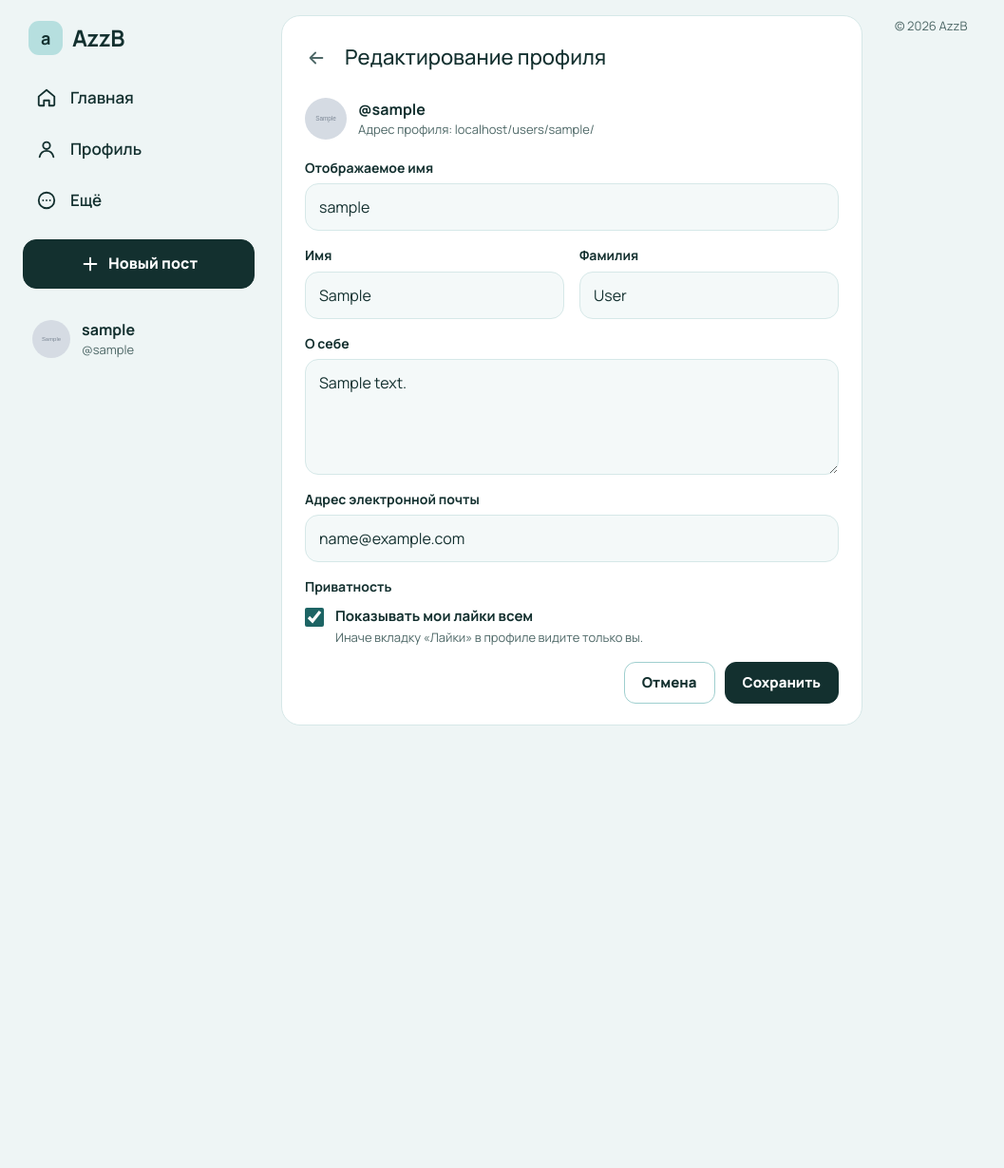
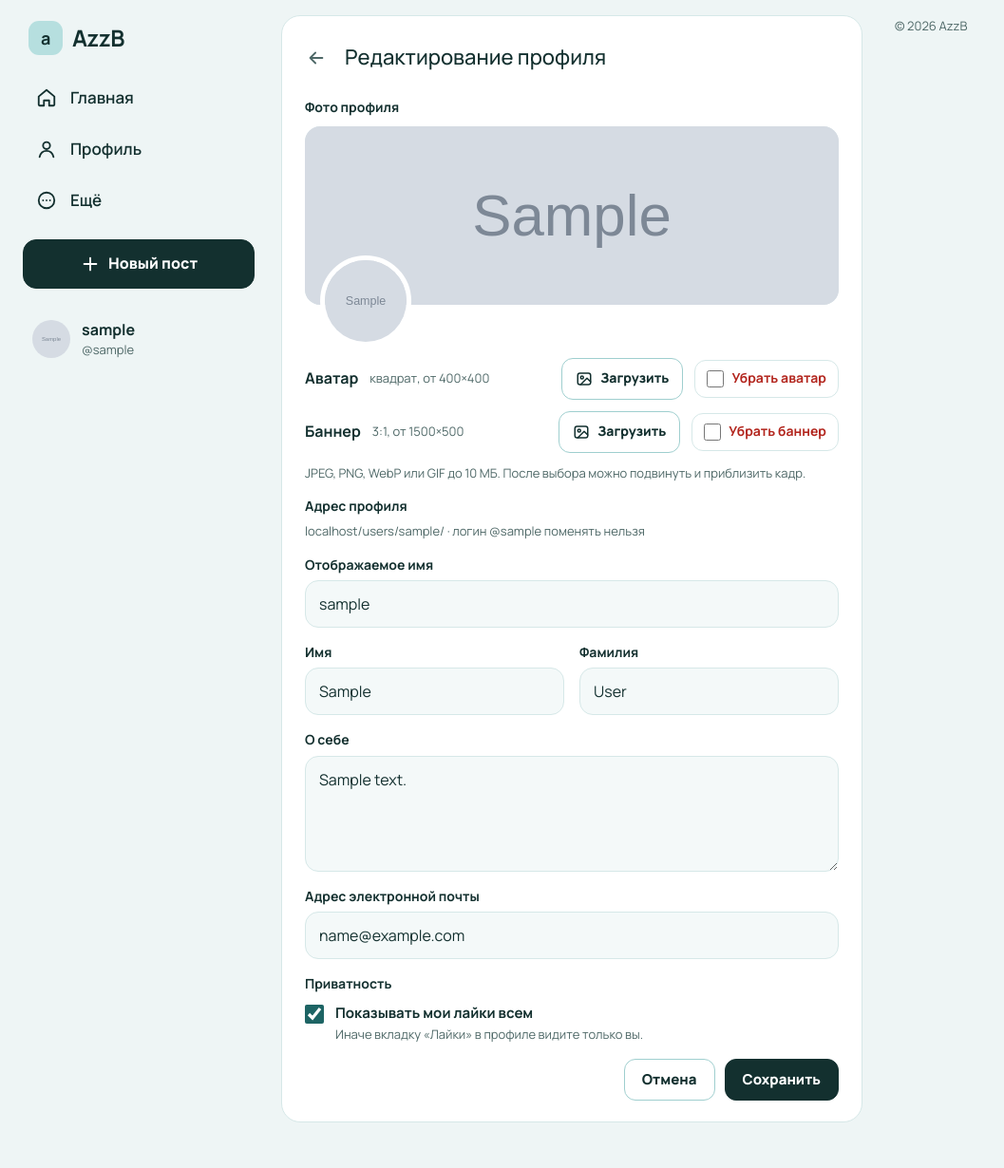
Before and after one commit to Manshooo/My-Twitter, a Django app: page /edit/ in a window 1280 px wide. Shown: the whole page at 95% size, without its empty margins (0-1057 px from the left). Before the commit the page ends 764 px from the top, so only its background shows below. Run offline with Django 5.2, Linux system fonts and the light colour scheme; a user stored in the database is signed in; tables that the repository leaves empty hold one stand-in row (values such as "Sample post"); grey boxes marked "Sample" are stand-in pictures; parts of the project's set-up code (start-up, migrations or seed data) failed here and were passed over; some web fonts are replaced.

Commit message:
Загрузка аватара и баннера с кадрированием (B2)
- в настройках профиля: «Загрузить» и «Убрать» для аватара и баннера,
  превью сразу на странице
- кадрирование в браузере: перетаскивание (мышь, палец, стрелки),
  масштаб ползунком, колесом и +/-; круглая маска для аватара, 3:1 для
  баннера. На сервер уходит исходный файл и область в долях
- сервер обрезает по области (без JS — по центру), уменьшает до
  400×400 и 1500×500, сохраняет в WebP без EXIF
- старый файл удаляется после сохранения или очистки
- баннер выводится над профилем вместо заглушки
- аватар в API только для чтения: иначе через PATCH можно было записать
  в профиль любой файл в обход обработки

Co-Authored-By: Claude Opus 5.5 <noreply@anthropic.com>

```diff
--- a/azzb/static/css/azzb.css
+++ b/azzb/static/css/azzb.css
@@ -386,7 +386,40 @@ body.modal-open { overflow: hidden; }
 
 /* ---------- Профиль ---------- */
 .profile-card { overflow: hidden; border-radius: 24px; }
-.cover { aspect-ratio: 3 / 1; }
+.cover { aspect-ratio: 3 / 1; display: block; width: 100%; object-fit: cover; }
+
+/* Редактирование фото профиля */
+.media-edit { border: 0; margin: 0; padding: 0; display: flex; flex-direction: column; gap: 12px; min-width: 0; }
+.media-edit legend { padding: 0; margin-bottom: 10px; }
+.media-edit-preview { position: relative; padding-bottom: 44px; }
+.edit-banner { aspect-ratio: 3 / 1; border-radius: 16px; overflow: hidden; background-color: var(--surface-3); }
+.edit-banner img { display: block; width: 100%; height: 100%; object-fit: cover; }
+.edit-avatar { position: absolute; left: 16px; bottom: 0; }
+.edit-avatar .avatar-xl { width: 96px; height: 96px; font-size: 34px; }
+.media-edit-row { display: flex; align-items: center; flex-wrap: wrap; gap: 8px 12px; min-height: 44px; }
+.media-edit-row:has(input[type="file"]:focus-visible) label.btn { outline: 3px solid var(--accent); outline-offset: 2px; }
+.chip-check {
+	display: inline-flex; align-items: center; gap: 8px; min-height: 40px; padding: 0 12px; border-radius: 12px;
+	border: 1.5px solid var(--border); font-weight: 700; font-size: 14px; color: var(--danger); cursor: pointer;
+}
+.chip-check input { width: 18px; height: 18px; margin: 0; accent-color: var(--danger); }
+
+/* Кадрирование */
+.crop-body { display: flex; flex-direction: column; gap: 16px; padding: 16px 20px 18px; }
+.crop-frame {
+	position: relative; overflow: hidden; width: 100%; border-radius: 16px; background: var(--surface-3);
+	cursor: grab; touch-action: none; user-select: none;
+}
+.crop-frame:active { cursor: grabbing; }
+.crop-frame[data-shape="avatar"] { aspect-ratio: 1; max-width: 360px; align-self: center; }
+.crop-frame[data-shape="avatar"]::after {
+	content: ''; position: absolute; inset: 0; border-radius: 50%; pointer-events: none;
+	box-shadow: 0 0 0 999px rgba(0, 0, 0, 0.45);
+}
+.crop-frame[data-shape="banner"] { aspect-ratio: 3 / 1; }
+.crop-frame img { position: absolute; left: 0; top: 0; max-width: none; transform-origin: 0 0; pointer-events: none; }
+.crop-zoom { display: flex; align-items: center; gap: 12px; color: var(--text-2); }
+.crop-zoom input { flex: 1; accent-color: var(--accent); min-height: 44px; }
 .profile-info { padding: 0 24px 22px; display: flex; flex-direction: column; gap: 12px; }
 .profile-top { display: flex; justify-content: space-between; align-items: flex-end; flex-wrap: wrap; gap: 12px; margin-top: -56px; }
 .profile-buttons { display: flex; flex-wrap: wrap; gap: 8px; padding-bottom: 4px; }
--- a/azzb/static/js/azzb.js
+++ b/azzb/static/js/azzb.js
@@ -312,6 +312,137 @@
 		return true;
 	}
 
+	// ---------- Кадрирование аватара и баннера ----------
+	// Сам файл уходит на сервер как есть, а вместе с ним — выбранная область в долях
+	// (x, y, ширина, высота). Обрезает и сжимает сервер; без JS он берёт центр.
+	const crop = { input: null, name: '', natural: [1, 1], zoom: 1, ox: 0, oy: 0, drag: null, url: null };
+	const cropperEl = () => document.getElementById('cropper');
+	const CROP_PREVIEW = { avatar: [192, 192], banner: [900, 300] };
+
+	function cropMetrics() {
+		const frame = cropperEl().querySelector('[data-crop-frame]');
+		const W = frame.clientWidth;
+		const H = frame.clientHeight;
+		const [w, h] = crop.natural;
+		return { W: W, H: H, w: w, h: h, scale: Math.max(W / w, H / h) * crop.zoom };
+	}
+
+	function drawCrop() {
+		const m = cropMetrics();
+		crop.ox = Math.min(0, Math.max(m.W - m.w * m.scale, crop.ox));
+		crop.oy = Math.min(0, Math.max(m.H - m.h * m.scale, crop.oy));
+		const img = cropperEl().querySelector('[data-crop-img]');
+		img.style.width = m.w + 'px';
+		img.style.height = m.h + 'px';
+		img.style.transform = 'translate(' + crop.ox + 'px, ' + crop.oy + 'px) scale(' + m.scale + ')';
+	}
+
+	function setCropZoom(zoom) {
+		const before = cropMetrics();
+		// Приближаем относительно центра кадра, а не левого верхнего угла.
+		const cx = (before.W / 2 - crop.ox) / before.scale;
+		const cy = (before.H / 2 - crop.oy) / before.scale;
+		crop.zoom = Math.min(4, Math.max(1, zoom));
+		const after = cropMetrics();
+		crop.ox = after.W / 2 - cx * after.scale;
+		crop.oy = after.H / 2 - cy * after.scale;
+		cropperEl().querySelector('[data-crop-zoom]').value = String(crop.zoom);
+		drawCrop();
+	}
+
+	function openCropper(input) {
+		const modal = cropperEl();
+		const file = input.files && input.files[0];
+		if (!modal || !file) return;
+		const limit = input.closest('[data-max-mb]');
+		const maxMb = Number(limit ? limit.dataset.maxMb : 10);
+		if (!/^image\/(jpeg|png|webp|gif)$/.test(file.type) || file.size > maxMb * 1024 * 1024) {
+			input.value = '';
+			toast('Нужна картинка JPEG, PNG, WebP или GIF до ' + maxMb + ' МБ');
+			return;
+		}
+		crop.input = input;
+		crop.name = input.dataset.cropInput;
+		if (crop.url) URL.revokeObjectURL(crop.url);
+		crop.url = URL.createObjectURL(file);
+		const img = modal.querySelector('[data-crop-img]');
+		const frame = modal.querySelector('[data-crop-frame]');
+		frame.dataset.shape = crop.name;
+		modal.querySelector('[data-crop-title]').textContent = crop.name === 'avatar' ? 'Аватар' : 'Баннер';
+		img.onload = () => {
+			crop.natural = [img.naturalWidth, img.naturalHeight];
+			crop.zoom = 1;
+			modal.querySelector('[data-crop-zoom]').value = '1';
+			const m = cropMetrics();
+			crop.ox = (m.W - m.w * m.scale) / 2;
+			crop.oy = (m.H - m.h * m.scale) / 2;
+			drawCrop();
+		};
+		img.onerror = () => { closeCropper(true); toast('Не удалось открыть картинку'); };
+		lastFocus = document.activeElement;
+		modal.hidden = false;
+		syncModalOpen();
+		img.src = crop.url;
+		frame.focus();
+	}
+
+	function closeCropper(cancel) {
+		const modal = cropperEl();
+		if (!modal || modal.hidden) return false;
+		if (cancel && crop.input) {
+			crop.input.value = '';
+			crop.input.form.querySelector('[name="' + crop.name + '_crop"]').value = '';
+		}
+		modal.hidden = true;
+		syncModalOpen();
+		if (crop.input) crop.input.focus();
+		return true;
+	}
+
+	function applyCrop() {
+		const m = cropMetrics();
+		const box = {
+			x: -crop.ox / (m.w * m.scale),
+			y: -crop.oy / (m.h * m.scale),
+			w: m.W / (m.w * m.scale),
+			h: m.H / (m.h * m.scale),
+		};
+		const form = crop.input.form;
+		form.querySelector('[name="' + crop.name + '_crop"]').value =
+			[box.x, box.y, box.w, box.h].map((v) => Math.min(1, Math.max(0, v)).toFixed(5)).join(',');
+		// Превью: как будет выглядеть после сохранения.
+		const [pw, ph] = CROP_PREVIEW[crop.name];
+		const canvas = document.createElement('canvas');
+		canvas.width = pw;
+		canvas.height = ph;
+		const img = cropperEl().querySelector('[data-crop-img]');
+		canvas.getContext('2d').drawImage(img, box.x * m.w, box.y * m.h, box.w * m.w, box.h * m.h, 0, 0, pw, ph);
+		const preview = form.querySelector('[data-crop-preview="' + crop.name + '"]');
+		const shot = document.createElement('img');
+		shot.src = canvas.toDataURL('image/jpeg', 0.9);
+		shot.alt = '';
+		if (crop.name === 'avatar') shot.className = 'avatar avatar-xl';
+		preview.classList.remove('ph');
+		preview.replaceChildren(shot);
+		const clear = form.querySelector('[name="' + crop.name + '_clear"]');
+		if (clear) clear.checked = false;
+		closeCropper(false);
+	}
+
+	function startCropDrag(event) {
+		const frame = event.target.closest('[data-crop-frame]');
+		if (!frame || event.button !== 0) return;
+		crop.drag = { x: event.clientX, y: event.clientY, ox: crop.ox, oy: crop.oy };
+		frame.setPointerCapture(event.pointerId);
+	}
+
+	function moveCropDrag(event) {
+		if (!crop.drag) return;
+		crop.ox = crop.drag.ox + event.clientX - crop.drag.x;
+		crop.oy = crop.drag.oy + event.clientY - crop.drag.y;
+		drawCrop();
+	}
+
 	// ---------- Посты ----------
 	async function like(btn) {
 		const post = btn.closest('[data-post-id]');
@@ -428,6 +559,8 @@
 		}
 		if (target.matches('[data-lightbox-close]')) { event.preventDefault(); closeLightbox(); return; }
 		if (target.matches('[data-lightbox-step]')) { event.preventDefault(); stepLightbox(Number(target.dataset.lightboxStep)); return; }
+		if (target.matches('[data-crop-cancel]')) { event.preventDefault(); closeCropper(true); return; }
+		if (target.matches('[data-crop-apply]')) { event.preventDefault(); applyCrop(); return; }
 		if (target.matches('[data-like]')) { event.preventDefault(); like(target); return; }
 		if (target.matches('[data-delete]')) { event.preventDefault(); removePost(target); return; }
 		if (target.matches('[data-copy]')) { event.preventDefault(); copyLink(target); return; }
@@ -449,6 +582,23 @@
 			if (event.key === 'ArrowRight') { event.preventDefault(); stepLightbox(1); return; }
 			if (event.key === 'Escape') { closeLightbox(); return; }
 		}
+		const cropper = cropperEl();
+		if (cropper && !cropper.hidden) {
+			if (event.key === 'Escape') { closeCropper(true); return; }
+			if (!event.target.matches('[data-crop-frame]')) return;
+			const moves = { ArrowLeft: [10, 0], ArrowRight: [-10, 0], ArrowUp: [0, 10], ArrowDown: [0, -10] };
+			if (moves[event.key]) {
+				event.preventDefault();
+				crop.ox += moves[event.key][0];
+				crop.oy += moves[event.key][1];
+				drawCrop();
+			} else if (event.key === '+' || event.key === '=') {
+				setCropZoom(crop.zoom + 0.1);
+			} else if (event.key === '-') {
+				setCropZoom(crop.zoom - 0.1);
+			}
+			return;
+		}
 		if (event.key !== 'Escape') return;
 		closeMenus();
 		closeComposer();
@@ -456,9 +606,21 @@
 
 	document.addEventListener('input', (event) => {
 		if (event.target.matches('[data-composer-text]')) updateCounter(event.target.form);
+		if (event.target.matches('[data-crop-zoom]')) setCropZoom(Number(event.target.value));
 	});
 
+	document.addEventListener('pointerdown', startCropDrag);
+	document.addEventListener('pointermove', moveCropDrag);
+	document.addEventListener('pointerup', () => { crop.drag = null; });
+	document.addEventListener('pointercancel', () => { crop.drag = null; });
+	document.addEventListener('wheel', (event) => {
+		if (!event.target.closest('[data-crop-frame]')) return;
+		event.preventDefault();
+		setCropZoom(crop.zoom - Math.sign(event.deltaY) * 0.1);
+	}, { passive: false });
+
 	document.addEventListener('change', (event) => {
+		if (event.target.matches('[data-crop-input]')) { openCropper(event.target); return; }
 		if (event.target.matches('[data-composer-file]')) {
 			addFiles(event.target.form, event.target.files);
 			event.target.value = ''; // чтобы тот же файл можно было выбрать снова
--- a/customUser/forms.py
+++ b/customUser/forms.py
@@ -1,9 +1,13 @@
 from django import forms
 from django.contrib.auth.forms import PasswordChangeForm, UserCreationForm
+from django.core.exceptions import ValidationError
 from django.core.validators import validate_email
+from django.db import transaction
 from django.utils.translation import gettext_lazy as _
 
-from .models import USERNAME_MAX_LENGTH, CustomUser
+from post.media import ACCEPT, parse_crop, process_cropped_image
+
+from .models import AVATAR_SIZE, BANNER_SIZE, DEFAULT_AVATAR, USERNAME_MAX_LENGTH, CustomUser
 
 class CustomUserCreationForm(UserCreationForm):
 	email = forms.EmailField(
@@ -60,6 +64,15 @@ class UpdateUserForm(forms.ModelForm):
 		required=False,
 	)
 
+	# Картинки обрабатываются в post/media.py: обрезка по области из браузера (или по центру),
+	# уменьшение, WebP без EXIF. Поэтому здесь FileField, а не ImageField.
+	avatar = forms.FileField(label="Аватар", required=False, widget=forms.ClearableFileInput(attrs={'accept': ACCEPT}))
+	avatar_crop = forms.CharField(required=False, widget=forms.HiddenInput)
+	avatar_clear = forms.BooleanField(label="Убрать аватар", required=False)
+	banner = forms.FileField(label="Баннер", required=False, widget=forms.ClearableFileInput(attrs={'accept': ACCEPT}))
+	banner_crop = forms.CharField(required=False, widget=forms.HiddenInput)
+	banner_clear = forms.BooleanField(label="Убрать баннер", required=False)
+
 	def __init__(self, *args, **kwargs):
 		super().__init__(*args, **kwargs)
 		if 'instance' in kwargs:
@@ -68,6 +81,42 @@ class UpdateUserForm(forms.ModelForm):
 				self.fields['bio'].initial = instance.profile.bio
 				self.fields['username'].initial = instance.profile.username
 				self.fields['likes_public'].initial = instance.profile.likes_public
+		# Обычный <input type=file> без «Очистить» от ClearableFileInput: для этого свои флажки.
+		for name in ('avatar', 'banner'):
+			self.fields[name].widget = forms.FileInput(attrs={'accept': ACCEPT, 'class': 'sr', 'data-crop-input': name})
+
+	def _process(self, name, size):
+		upload = self.cleaned_data.get(name)
+		if not upload:
+			return None
+		try:
+			return process_cropped_image(upload, size, parse_crop(self.cleaned_data.get(f'{name}_crop')))
+		except ValidationError as error:
+			self.add_error(name, error)
+			return None
+
+	def clean(self):
+		cleaned = super().clean()
+		self.processed = {
+			'avatar': self._process('avatar', AVATAR_SIZE),
+			'banner': self._process('banner', BANNER_SIZE),
+		}
+		return cleaned
+
+	def _replace_image(self, profile, name, empty):
+		"""Новая картинка или очистка поля. Старый файл удаляем после коммита."""
+		field = getattr(profile, name)
+		old_name = field.name if field and field.name != empty else None
+		processed = self.processed.get(name)
+		if processed:
+			field.save(processed.content.name, processed.content, save=False)
+		elif self.cleaned_data.get(f'{name}_clear'):
+			setattr(profile, name, empty)
+		else:
+			return
+		if old_name:
+			storage = field.storage
+			transaction.on_commit(lambda: storage.delete(old_name))
 
 	def save(self, commit=True):
 		user = super().save(commit=False)
@@ -78,5 +127,7 @@ class UpdateUserForm(forms.ModelForm):
 				profile.bio = self.cleaned_data['bio']
 				profile.username = self.cleaned_data['username']
 				profile.likes_public = self.cleaned_data['likes_public']
+				self._replace_image(profile, 'avatar', DEFAULT_AVATAR)
+				self._replace_image(profile, 'banner', '')
 				profile.save()
 		return user
--- a/customUser/serializers.py
+++ b/customUser/serializers.py
@@ -8,4 +8,5 @@ class ProfileSerializer(serializers.ModelSerializer):
 	class Meta:
 		model = Profile
 		fields = ['id', 'user', 'login', 'username', 'avatar', 'bio']
-		read_only_fields = ['id', 'user', 'login']
+		# Аватар меняется только через форму профиля: там картинка обрезается и чистится от EXIF.
+		read_only_fields = ['id', 'user', 'login', 'avatar']
--- a/customUser/templates/registration/edit.html
+++ b/customUser/templates/registration/edit.html
@@ -10,17 +10,38 @@
 			<h1 class="display" style="font-size: 22px">Редактирование профиля</h1>
 		</div>
 
-		<div class="who-row">
-			{% avatar user.profile %}
-			<div class="who">
-				<b>@{{ user.username }}</b>
-				<span class="hint">Адрес профиля: {{ request.get_host }}{% url 'profile' user.username %}</span>
-			</div>
-		</div>
-
-		<form method="post" class="form">
+		<form method="post" class="form" enctype="multipart/form-data">
 			{% csrf_token %}
 			{% if form.non_field_errors %}<div class="alert" role="alert">{{ form.non_field_errors }}</div>{% endif %}
+
+			<fieldset class="media-edit" data-max-mb="{{ max_upload_mb }}">
+				<legend class="field-label">Фото профиля</legend>
+				<div class="media-edit-preview">
+					<div class="edit-banner{% if not user.profile.banner %} ph{% endif %}" data-crop-preview="banner">{% if user.profile.banner %}<img src="{{ user.profile.banner.url }}" alt="">{% endif %}</div>
+					<div class="edit-avatar" data-crop-preview="avatar">{% avatar user.profile 'xl' %}</div>
+				</div>
+				{% for name, field, clear, has_image in media_fields %}
+					<div class="media-edit-row">
+						<b>{{ field.label }}</b>
+						<span class="hint" style="flex: 1">{% if name == 'avatar' %}квадрат, от 400×400{% else %}3:1, от 1500×500{% endif %}</span>
+						{{ field }}
+						<label class="btn btn-outline btn-sm" for="{{ field.id_for_label }}">
+							<svg class="icon icon-sm" aria-hidden="true"><use href="#i-image"></use></svg>Загрузить
+						</label>
+						{% if has_image %}
+							<label class="chip-check" for="{{ clear.id_for_label }}">{{ clear }}{{ clear.label }}</label>
+						{% endif %}
+					</div>
+					{% if field.errors %}{{ field.errors }}{% endif %}
+				{% endfor %}
+				<span class="hint">JPEG, PNG, WebP или GIF до {{ max_upload_mb }} МБ. После выбора можно подвинуть и приблизить кадр.</span>
+				{{ form.avatar_crop }}{{ form.banner_crop }}
+			</fieldset>
+
+			<div class="field">
+				<span class="field-label">Адрес профиля</span>
+				<span class="hint">{{ request.get_host }}{% url 'profile' user.username %} · логин @{{ user.username }} поменять нельзя</span>
+			</div>
 			{% include "azzb/includes/field.html" with field=form.username %}
 			<div class="field-row">
 				{% include "azzb/includes/field.html" with field=form.first_name %}
@@ -46,4 +67,29 @@
 			</div>
 		</form>
 	</section>
+
+	<div class="modal" id="cropper" hidden>
+		<div class="dialog" role="dialog" aria-modal="true" aria-labelledby="cropper-title">
+			<div class="dialog-head">
+				<h2 id="cropper-title" data-crop-title>Кадрирование</h2>
+				<button class="icon-btn" type="button" aria-label="Отменить" data-crop-cancel>
+					<svg class="icon" aria-hidden="true"><use href="#i-close"></use></svg>
+				</button>
+			</div>
+			<div class="crop-body">
+				<div class="crop-frame" tabindex="0" aria-label="Кадр: перетащите картинку или используйте стрелки" data-crop-frame>
+					<img alt="" draggable="false" data-crop-img>
+				</div>
+				<label class="crop-zoom">
+					<svg class="icon icon-sm" aria-hidden="true"><use href="#i-image"></use></svg>
+					<span class="sr">Масштаб</span>
+					<input type="range" min="1" max="4" step="0.01" value="1" data-crop-zoom>
+				</label>
+				<div class="form-actions">
+					<button class="btn btn-outline" type="button" data-crop-cancel>Отмена</button>
+					<button class="btn" type="button" data-crop-apply>Готово</button>
+				</div>
+			</div>
+		</div>
+	</div>
 {% endblock content %}
--- a/customUser/templates/registration/profile.html
+++ b/customUser/templates/registration/profile.html
@@ -5,7 +5,7 @@
 {% block content %}
 	{% url 'profile' profile.user.username as profile_url %}
 	<section class="card profile-card" aria-label="Профиль">
-		<div class="cover ph" aria-hidden="true"></div>
+		{% if profile.banner %}<img class="cover" src="{{ profile.banner.url }}" alt="">{% else %}<div class="cover ph" aria-hidden="true"></div>{% endif %}
 		<div class="profile-info">
 			<div class="profile-top">
 				{% avatar profile 'xl' %}
--- a/customUser/views.py
+++ b/customUser/views.py
@@ -50,6 +50,16 @@ class ChangeProfileView(UpdateView):
 		return kwargs
 	def get_success_url(self):
 		return reverse_lazy('profile', kwargs={'slug': self.request.user})
+
+	def get_context_data(self, **kwargs):
+		context = super().get_context_data(**kwargs)
+		form = context['form']
+		profile = self.request.user.profile
+		context['media_fields'] = [
+			('avatar', form['avatar'], form['avatar_clear'], profile.has_custom_avatar),
+			('banner', form['banner'], form['banner_clear'], bool(profile.banner)),
+		]
+		return context
 
 PROFILE_TABS = ('posts', 'media', 'likes', 'following', 'followers')
 
```
Also changed, not shown: customUser/models.py (+12 -1 lines), customUser/tests.py (+63 -1 lines), customUser/migrations/0005_profile_banner.py (added).
